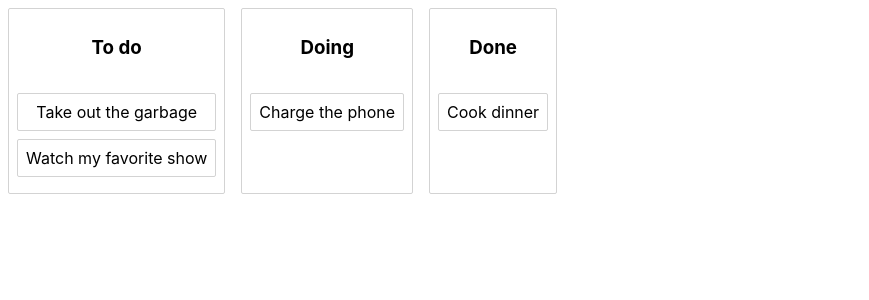
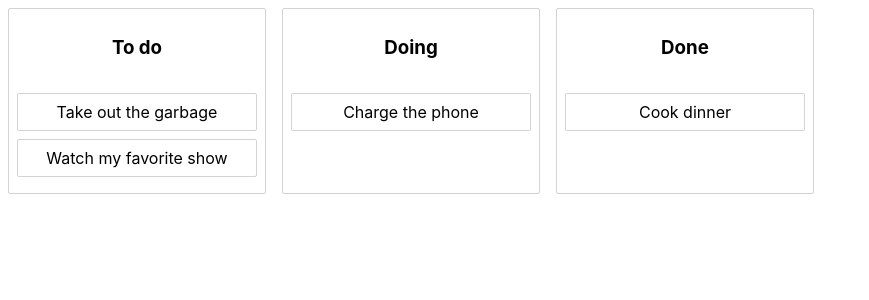
Before and after one commit to arjbholu/CollaboratePOC, a React (Create React App) app in the folder client/: page / in a window 1280 px wide. Shown: the top 300 px of the page, without its empty margins (0-869 px from the left). Built offline with nearby package versions, Linux system fonts and the light colour scheme.

Commit message:
set the beautiful-dnd

```diff
--- a/client/src/App.jsx
+++ b/client/src/App.jsx
@@ -37,7 +37,7 @@ export default class App extends React.Component {
         // newData = data.columns[destinationColumn].taskIds[result.destination.index];
         // // console.log(data
         this.setState({
-            newData
+            data: newData
         });
         // console.log(sourceColumn, sourceTaskId, destinationColumn, destinationTaskId);
 
@@ -49,15 +49,15 @@ export default class App extends React.Component {
     }
 
     render() {
-        console.log(this.state.initialData)
+        console.log(this.state)
         return (
             <div className="App">
                 <Container>
                     <DragDropContext onDragEnd={this.onDragEnd}>
-                        {this.state.data.columnOrder.map((columnId) => {
+                        {this.state.data.columnOrder.map((columnId, index) => {
                             const column = this.state.data.columns[columnId];
                             const tasks = column.taskIds.map(taskid => this.state.data.tasks[taskid])
-                            return <Column key={column.columnId} id={column.Id} column={column} tasks={tasks} />
+                            return <Column key={index} id={column.Id} column={column} tasks={tasks} />
                         })}
                     </DragDropContext>
                 </Container>
--- a/client/src/Components/CardComponent.jsx
+++ b/client/src/Components/CardComponent.jsx
@@ -11,7 +11,7 @@ const Container = styled.div`
 `
 
 const Card = ({ task, index }) => (
-    <Draggable key={index} draggableId={task.id} index={index}>
+    <Draggable key={task.id} draggableId={task.id} index={index}>
         {provided => (
             <Container
                 ref={provided.innerRef}
--- a/client/src/Components/ColumnComponent.jsx
+++ b/client/src/Components/ColumnComponent.jsx
@@ -8,6 +8,7 @@ const Container = styled.div`
     margin: 8px;
     border: 1px solid lightgrey;
     border-radius: 2px;
+    min-width: 20%
 `
 const Title = styled.h3`
   padding: 8px;
@@ -26,9 +27,10 @@ const Column = ({ id, column, tasks }) => {
                         ref={provided.innerRef}
                         {...provided.droppableProps}
                     >
-                        {tasks.map((task, index) => (
-                            <Card key={index} task={task} index={index} />
-                        ))}
+                        {tasks.map((task, index) => {
+                            console.log(column.id, task);
+                            return <Card key={index} task={task} index={index} />
+                        })}
                         {provided.placeholder}
                     </CardList>
                 )}
```
